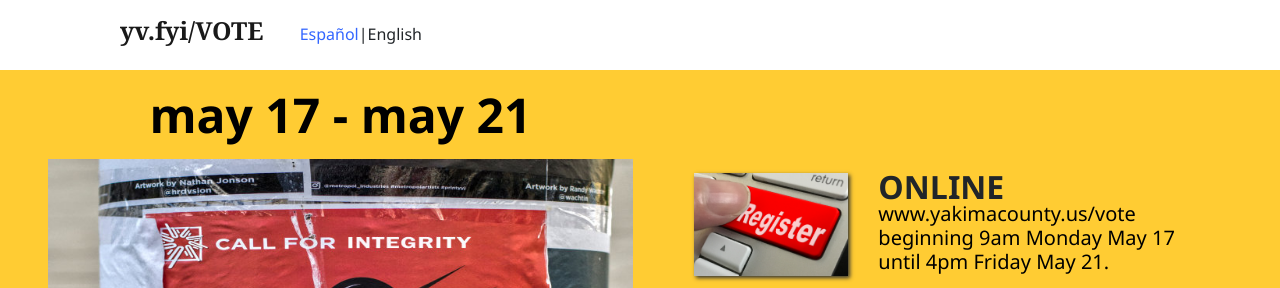
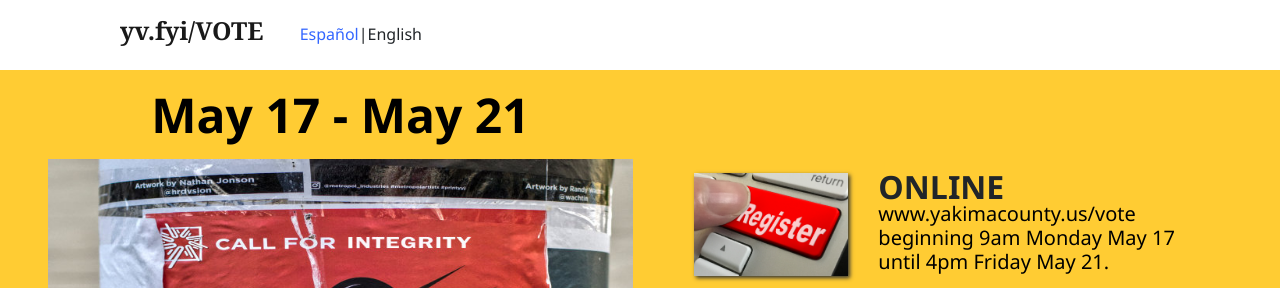
Before and after one commit to yakimavalley/vote, a Jekyll site: the page built from _en/index.html, in a window 1280 px wide. Shown: the top 288 px of the page. Built offline with Jekyll 4.4.1, drawn with Linux system fonts in a browser that asks for light colours.

Commit message:
Update custom.css

```diff
--- a/assets/css/custom.css
+++ b/assets/css/custom.css
@@ -97,7 +97,6 @@ a:hover .rlf-blue {
     font-size: 2.4rem;
     font-weight: 700;
     color: #000;
-    text-transform: lowercase;
     margin: 1rem 0;
 }
 .hero-cta-container {
```
